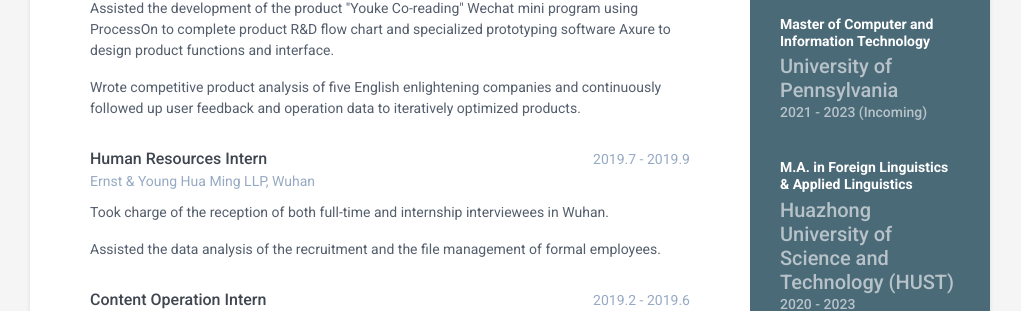
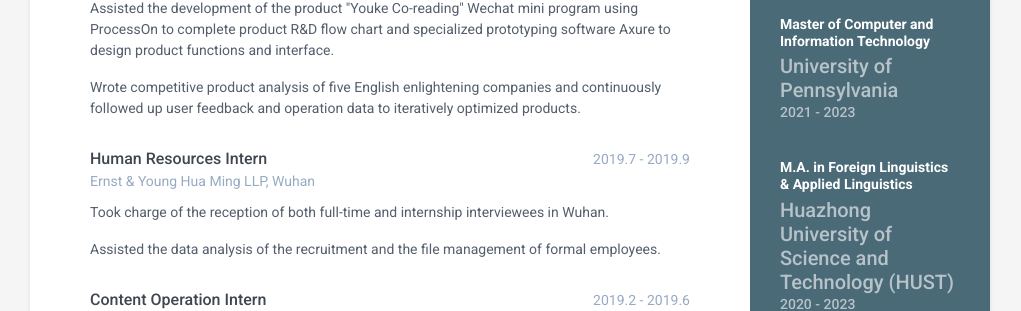
Before and after one commit to Ye-Huifang/Ye-Huifang.github.io, a Jekyll site: the page resume.html, which Jekyll copies as it is, in a window 1280 px wide. Shown: the part 633-944 px from the top of the page, without its empty margins (130-1151 px from the left). Built offline with Jekyll 4.4.1, drawn with Linux system fonts in a browser that asks for light colours.

Commit message:
delete the word incoming

```diff
--- a/_config.yml
+++ b/_config.yml
@@ -6,17 +6,17 @@ title: YE Huifang
 description: |
   An enthusiast for language and technology <br>
   Bachelor's degree in Translation & Interpreting IN HUST <br>
-  MASTER OF Computer and Information Technology in UPENN (incoming)
+  MASTER OF Computer and Information Technology in UPENN
 owner: YE Huifang # or company name
 first_published: 2020 # if migrating another site, the year of your first publish
 email: 515108593@qq.com
 baseurl: "" # the subpath of your site, e.g. /blog
 url: "https://ye-huifang.github.io/" # the base hostname & protocol for your site
 social:
-  twitter: https://twitter.com/<username>
-  github: https://github.com/<username>
+  twitter: https://twitter.com/HuifangYe
+  github: https://github.com/Ye-Huifang
   linkedin-square: https://www.linkedin.com/in/huifang-ye-386593199/
-  facebook-official: https://facebook.com/<username>
+  facebook-official: https://facebook.com/<https://www.facebook.com/profile.php?id=100071897513858>
   #google-plus-square: https://plus.google.com/u/0/+<username>
   #email: /contact/
   #email: /contact/
--- a/resume.html
+++ b/resume.html
@@ -64,7 +64,7 @@
                 <div class="item">
                     <h4 class="degree">Master of Computer and Information Technology</h4>
                     <h5 class="meta">University of Pennsylvania</h5>
-                    <div class="time">2021 - 2023 (Incoming)</div>
+                    <div class="time">2021 - 2023</div>
                 </div>
                 <br />
                 <div class="item">
```
Also changed, not shown: 4 other files.
